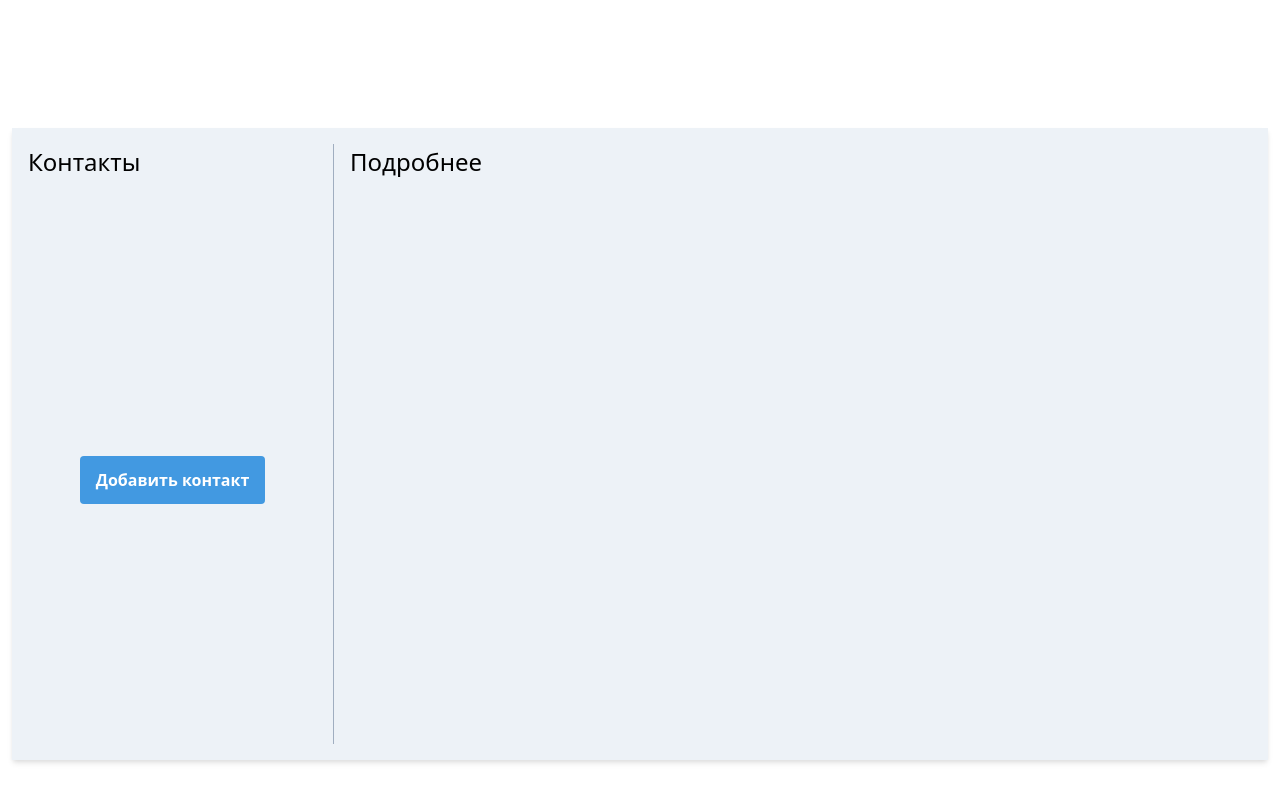
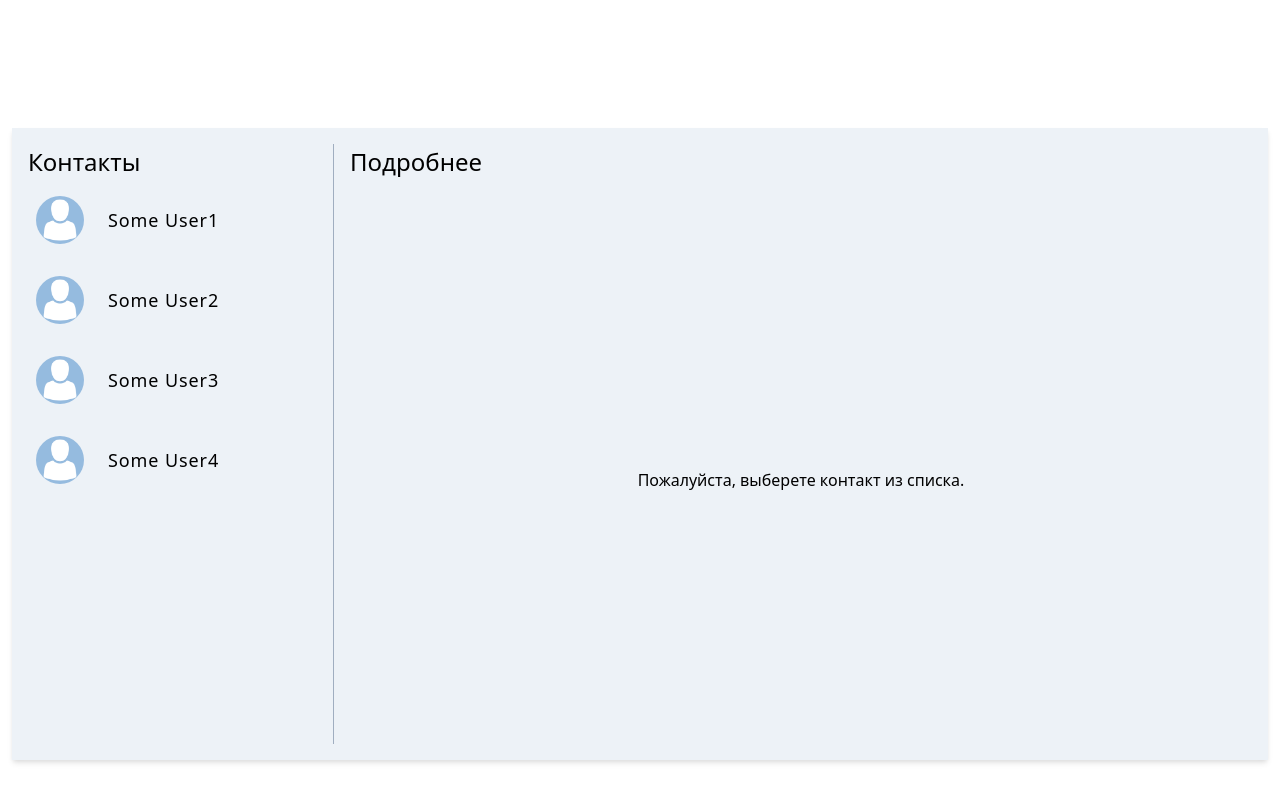
Before and after one commit to ryadik/react-auth-contacts, a React (Create React App) app: page /cabinet in a window 1280 px wide. Built offline with nearby package versions, Linux system fonts and the light colour scheme; data requests are answered from the project's data file.

Commit message:
Transferred components to separate files. Made setContactActive and onDeleteContact functions. In render() icnluded new component ViewSelectedContact

```diff
--- a/src/components/pages/contacts-page/contacts-page.js
+++ b/src/components/pages/contacts-page/contacts-page.js
@@ -1,12 +1,21 @@
 import React, {Component} from "react";
 
+import VisualComposition from "./visual-composition/visual-composition";
+import ContactsItem from "./contacts-item/contacts-item";
+import ViewSelectedContact from "./view-selected-contact/view-selected-contact";
+
 import getData from "../../../service/getData";
-import ContactsItem from "./contacts-item/contacts-item";
+import generateKey from "../../../service/generateKey";
 
 export default class ContactsPage extends Component {
 
   state = {
-    contacts: []
+    contacts: [
+      {id: '1', firstName: 'Some', secondName: 'User1', img: '', active: false, key: generateKey()},
+      {id: '2', firstName: 'Some', secondName: 'User2', img: '', active: false, key: generateKey()},
+      {id: '3', firstName: 'Some', secondName: 'User3', img: '', active: false, key: generateKey()},
+      {id: '4', firstName: 'Some', secondName: 'User4', img: '', active: false, key: generateKey()},
+    ]
   }
 
   getContacts = () => {
@@ -21,7 +30,27 @@
       })
   }
 
-  generateKey = () => Math.random().toString(36).substr(6)
+  setContactActive = (key) => {
+    this.setState(({contacts}) => {
+      const newArr = [...contacts]
+
+      newArr.forEach(item => {
+        item.active = (item.key === key) ? item.active = true : item.active = false
+      })
+
+      return {
+        contacts: newArr
+      }
+    })
+  }
+
+  onDeleteContact = (key) => {
+    this.setState(({contacts}) => {
+      return {
+        contacts: contacts.filter(item => item.key !== key)
+      }
+    })
+  }
 
   componentDidMount() {
     this.getContacts()
@@ -34,58 +63,27 @@
   render() {
     const {contacts} = this.state
 
-    const elems = (contacts.length > 0) ? contacts.map(item => <ContactsItem
-        key={this.generateKey()}
+    const contactsElems = (contacts.length > 0) ? contacts.map(item => <ContactsItem
+        id={item.key}
+        key={item.key}
         imgAvatar={item.img.trim()}
-        fullName={`${item.firstName} ${item.secondName}`}/>)
+        fullName={`${item.firstName} ${item.secondName}`}
+        setContactActive={this.setContactActive}/>)
       : []
 
-    return <MainViewElements contacts={elems}/>
+    const selectedElem = []
+
+    contacts.forEach(item => {
+      if (item.active) {
+        selectedElem.push(<ViewSelectedContact key={generateKey(6)}
+                                               id={item.key}
+                                               imgAvatar={item.img.trim()}
+                                               firstName={item.firstName}
+                                               secondName={item.secondName}
+                                               onDeleteContact={this.onDeleteContact}/>)
+      }
+    })
+
+    return <VisualComposition contacts={contactsElems} selected={selectedElem}/>
   }
-
 }
-
-const EmptyContacts = () => {
-  return (
-    <button
-      className="box-border px-4 py-3 mx-auto bg-blue-500 hover:bg-blue-600 active:border-none rounded text-white text-center font-bold"
-    >
-      Добавить контакт
-    </button>
-  )
-}
-
-const NonEmptyContacts = ({contacts}) => {
-  return (
-    <>
-      {contacts}
-    </>
-  )
-}
-
-const MainViewElements = ({contacts}) => {
-
-  const contactsView = (contacts.length > 0) ? <NonEmptyContacts contacts={contacts} /> : <EmptyContacts/>
-  const contactsContainerClassList =
-    (contacts.length === 0) ? 'h-full flex justify-center items-center divide-y divide-gray-400' : ''
-
-  return (
-    <div className="contacts-page mt-32 px-4 py-4 flex justify-between shadow-md bg-gray-200">
-      <aside className="w-1/4 pr-4" style={{
-        borderRight: '1px solid #a0aec0',
-        minHeight: '600px'
-      }}>
-        <h3 className="text-2xl">Контакты</h3>
-
-        <div className={`contacts-container ${contactsContainerClassList}`}>
-          {contactsView}
-        </div>
-
-      </aside>
-
-      <article className="w-3/4 pl-4">
-        <h3 className="text-2xl">Подробнее</h3>
-      </article>
-    </div>
-  )
-}
```
